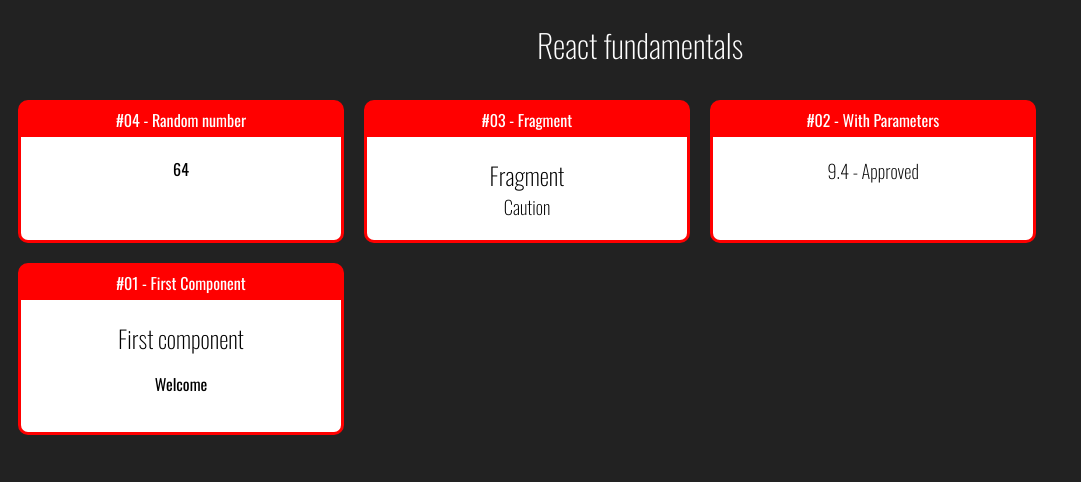
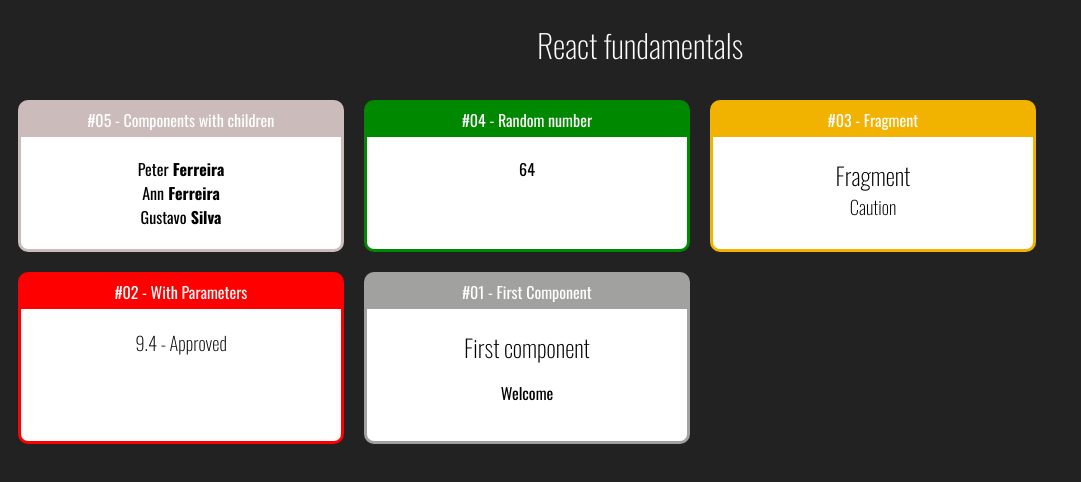
Before and after one commit to Breno-do-val/react-fundamentals, a React (Create React App) app: page / in a window 1280 px wide. Shown: the top 482 px of the page, without its empty margins (0-1081 px from the left). Built offline with nearby package versions, Linux system fonts and the light colour scheme.

Commit message:
feat(family): add family component and its children

```diff
--- a/src/App.jsx
+++ b/src/App.jsx
@@ -4,6 +4,7 @@
 
 import Card from './layout/Card';
 import WithParameters from './components/basic/WithParameters';
+import Family from './components/basic/Family';
 import First from './components/basic/First';
 import Fragment from './components/basic/Fragment';
 import Random from './components/basic/Random';
@@ -13,11 +14,16 @@
         <h1>React fundamentals</h1>
 
         <div className="Cards">
-            <Card title="#04 - Random number">
+
+            <Card title="#05 - Components with children" color="#CBB">
+                <Family surname="Ferreira"/>
+            </Card>
+
+            <Card title="#04 - Random number" color="#080">
                 <Random min={1} max={200}/>
             </Card>
 
-            <Card title="#03 - Fragment">
+            <Card title="#03 - Fragment" color="#F2B200">
                 <Fragment />
             </Card>
 
@@ -27,7 +33,7 @@
                     grade={ 9.4 }/>
             </Card>
 
-            <Card title="#01 - First Component">
+            <Card title="#01 - First Component" color="#A1A2A0">
                 <First />
             </Card>
         </div>
--- /dev/null
+++ b/src/components/basic/Family.jsx
@@ -0,0 +1,13 @@
+import React from 'react';
+import FamilyMember from './FamilyMember';
+
+export default props => {
+
+    return (
+        <>
+            <FamilyMember name="Peter" surname={props.surname}/>
+            <FamilyMember name="Ann" { ...props } />
+            <FamilyMember name="Gustavo" surname="Silva"/>
+        </>
+    );
+}
--- /dev/null
+++ b/src/components/basic/FamilyMember.jsx
@@ -0,0 +1,8 @@
+import React from 'react';
+
+export default props => {
+
+    return (
+        <div>{ props.name }<strong>&nbsp;{ props.surname }</strong></div>
+    );
+}
--- a/src/layout/Card.css
+++ b/src/layout/Card.css
@@ -1,6 +1,5 @@
 .Card {
-    background-color: red;
-    border: 3px solid red;
+    border: 3px solid;
     border-radius: 10px;
     overflow: hidden;
     margin: 10px;
--- a/src/layout/Card.jsx
+++ b/src/layout/Card.jsx
@@ -3,8 +3,14 @@
 import React from 'react';
 
 export default props => {
+
+    const cardStyle = {
+        backgroundColor: props.color || '#F00',
+        borderColor: props.color || '#F00'
+    };
+
     return (
-        <div className="Card">
+        <div className="Card" style={ cardStyle }>
             <div className="Title">{ props.title }</div>
             <div className="Content">{ props.children }</div>
         </div>
```
